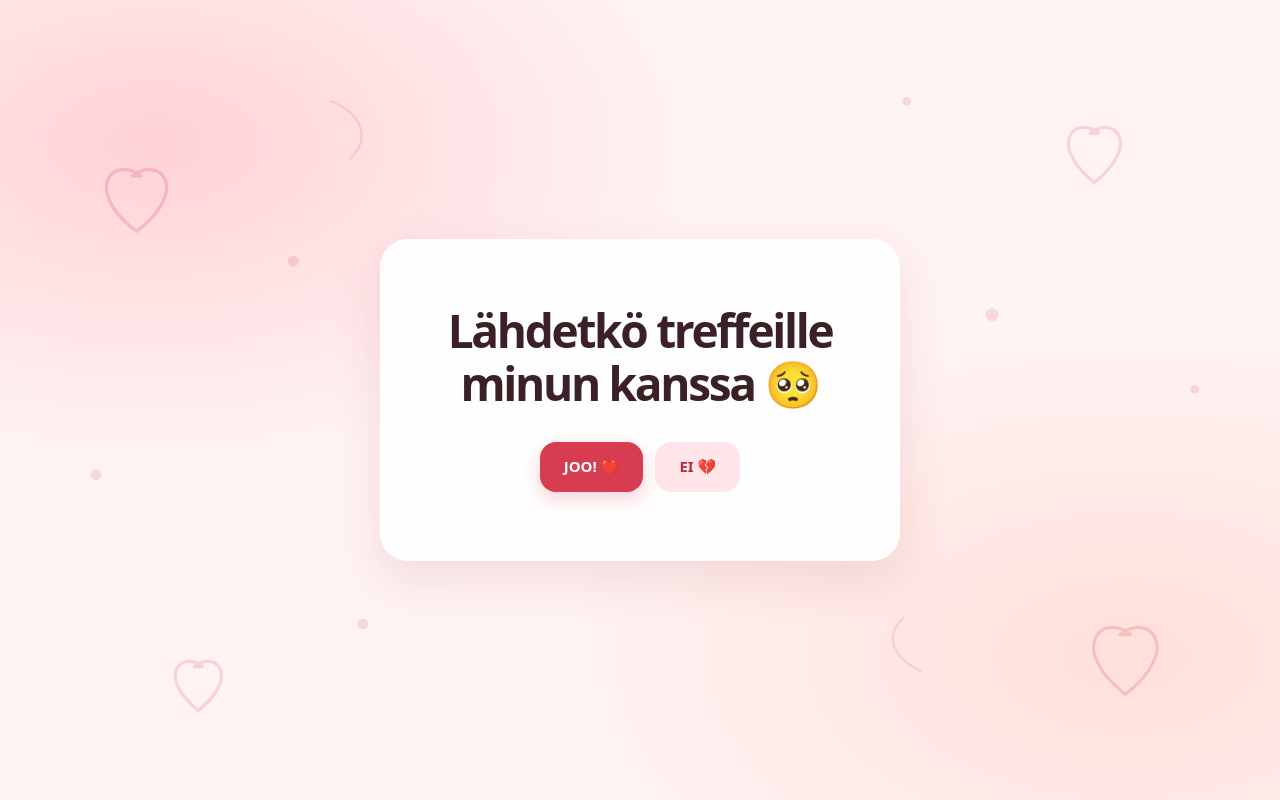
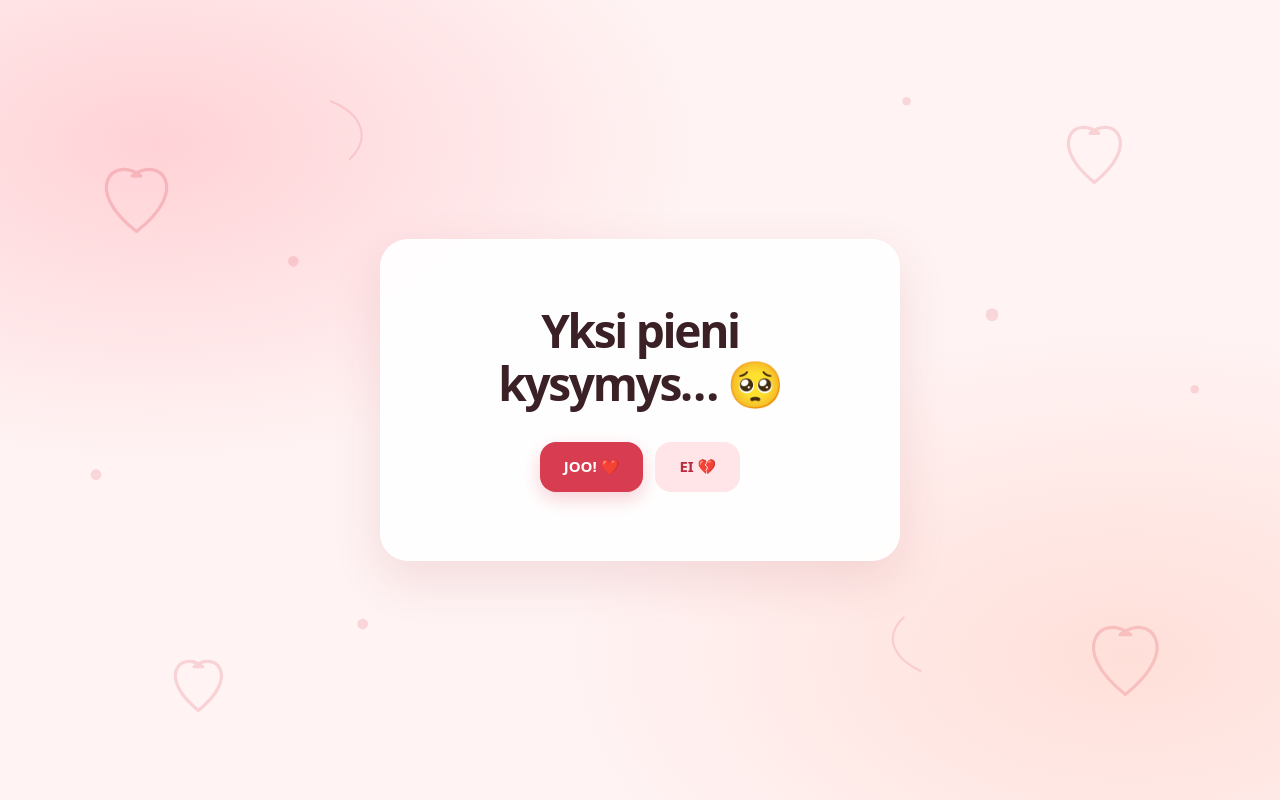
Before and after one commit to aapopaulus/Kyselypalkinto, a plain HTML site: page index.html in a window 1280 px wide. Drawn offline with Linux system fonts and the light colour scheme.

Commit message:
Make the invitation wording more mysterious in the page and link preview

```diff
--- a/index.html
+++ b/index.html
@@ -4,7 +4,9 @@
   <meta charset="utf-8">
   <meta name="viewport" content="width=device-width, initial-scale=1">
   <meta name="theme-color" content="#fff3f3">
-  <title>Lähtisitkö treffeille?</title>
+  <meta property="og:title" content="Yksi pieni kysymys… 🥺">
+  <meta property="og:description" content="Avaa, niin näet 💌">
+  <title>Yksi pieni kysymys… 🥺</title>
   <style>
     :root {
       color-scheme: light;
@@ -140,7 +142,7 @@
   </svg>
 
   <main class="card" id="card" aria-live="polite">
-    <h1>Lähdetkö treffeille minun kanssa 🥺</h1>
+    <h1>Yksi pieni kysymys… 🥺</h1>
     <div class="buttons">
       <button id="yes" type="button">JOO! ❤️</button>
       <button id="no" type="button">EI 💔</button>
```
